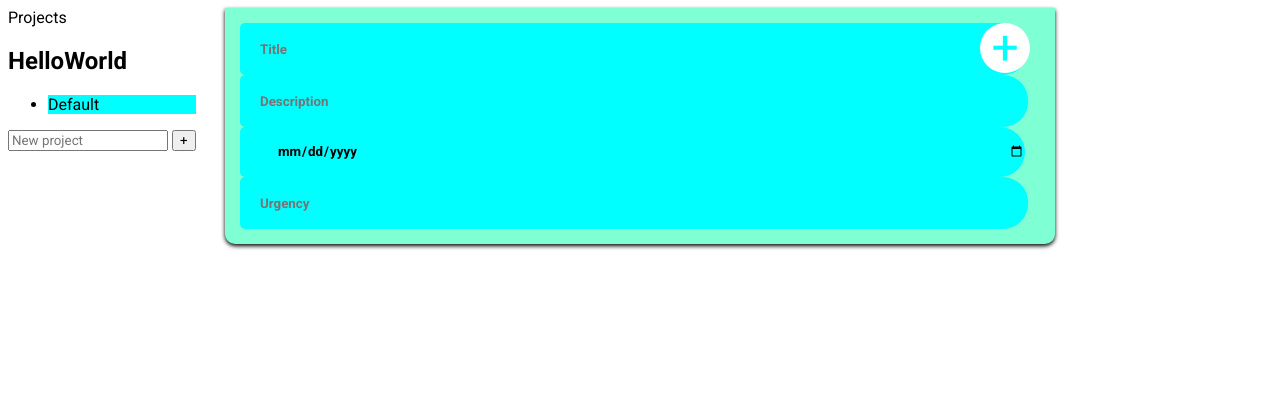
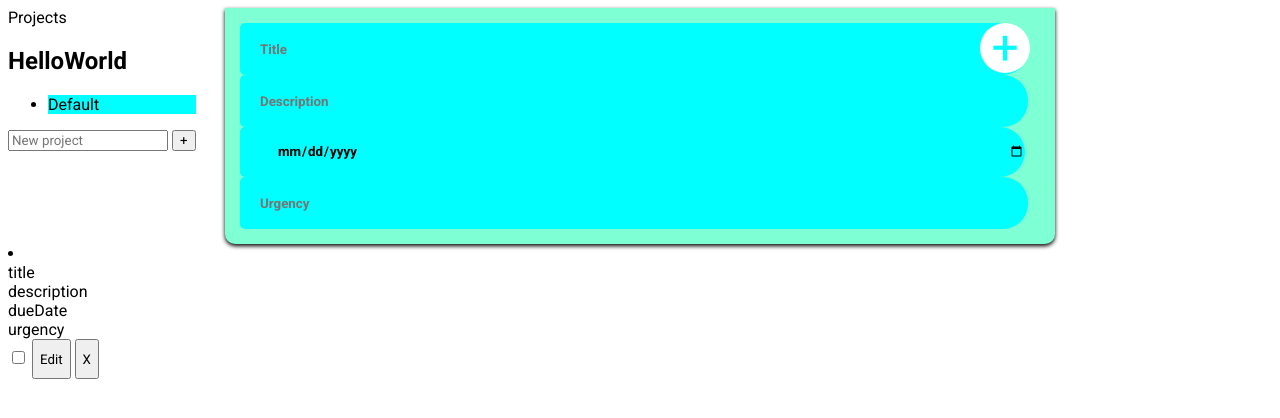
Before and after one commit to BenjaminGarza/to-do-list, a website built with webpack: page src/index.html in a window 1280 px wide. Built offline with nearby package versions, Linux system fonts and the light colour scheme.

Commit message:
Finally got the imported DOMController to work

```diff
--- a/src/index.html
+++ b/src/index.html
@@ -40,7 +40,7 @@
   <ul id="taskList">
   </ul>
 
-  <script src="index.js"></script>
+  <script src="/dist/main.js"></script>
 
 </body>
 </html>
--- a/src/index.js
+++ b/src/index.js
@@ -1,7 +1,9 @@
-
+import DOMController from './modules/DOMController';
 
 let projects = ['hello', 'world'];
 
-testDiv = document.querySelector('.test');
 
-projects.map(index => {testDiv.innerHTML =`<h1>${index}</h1>`});
+let testDiv = document.querySelector('.test');
+//testDiv.insertAdjacentHTML(DOMController.todoHTML);
+testDiv.innerHTML = DOMController.todoHTML;
+//projects.map(index => {testDiv.innerHTML =`${DOMController.todoHTML}`});
--- a/src/modules/DOMController.js
+++ b/src/modules/DOMController.js
@@ -18,20 +18,25 @@ const DOMController = (() => {
 
   const todoHTML = `
     <li>
-      <div></div>
-      <div></div>
-      <div></div>
-      <div></div>
+      <div>title</div>
+      <div>description</div>
+      <div>dueDate</div>
+      <div>urgency</div>
       <input type = 'checkbox'></input>
+      <button class = 'edit-btn'>Edit</button>
       <button class = 'delete-btn'>X</button>
-      <button class = 'edit-btn'>Edit</button>
     </li>
   `;
 
+  let test = () => ( 'its working');
+
   return{
-    todoInput
+    todoInput,
+    todoHTML,
+    todoFieldReset,
+    test
   };
 
 })();
 
-export {DOMController};
+export {DOMController as default};
```
Also changed, not shown: dist/main.js.
